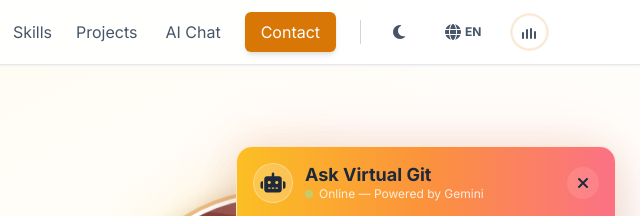
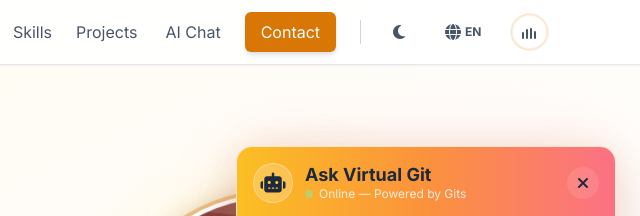
Before and after one commit to G1ts-3/MyPortofolio, a website: page index.html in a window 1280 px wide. Both pictures are taken after a click on the link "AI Chat". Shown: the top 216 px of the page, 640-1280 px from the left. Drawn offline with nearby package versions, Linux system fonts and the light colour scheme; some icons are missing.

Commit message:
fix: keterangan AI popup chatbot

```diff
--- a/index.html
+++ b/index.html
@@ -569,11 +569,11 @@
                         <i class="fas fa-robot text-xl"></i>
                     </div>
                     <div>
-                        <h3 class="font-bold text-lg leading-tight" data-i18n="ai_title">Git's AI Assistant</h3>
+                        <h3 class="font-bold text-lg leading-tight" data-i18n="ai_title">aRaa Si AI</h3>
                         <p
                             class="text-xs text-orange-50 dark:text-green-100 opacity-90 relative flex items-center gap-1.5">
                             <span class="w-2 h-2 rounded-full bg-green-300 animate-pulse"></span> Online — Powered by
-                            Gemini</p>
+                            Gits</p>
                     </div>
                 </div>
                 <!-- Close Button -->
```
